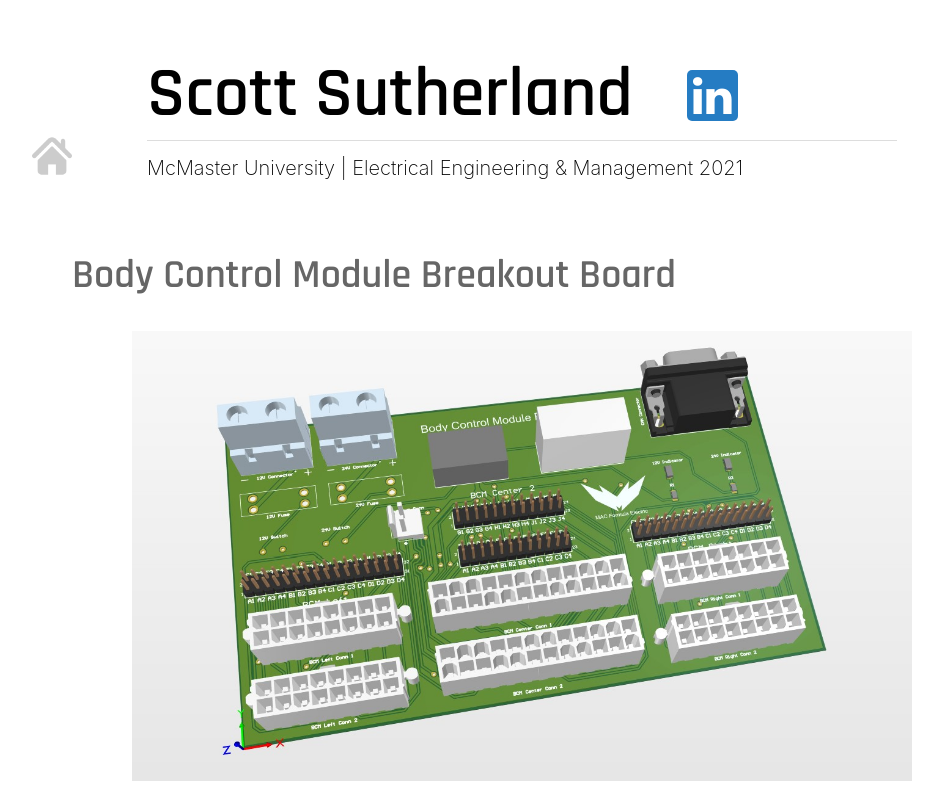
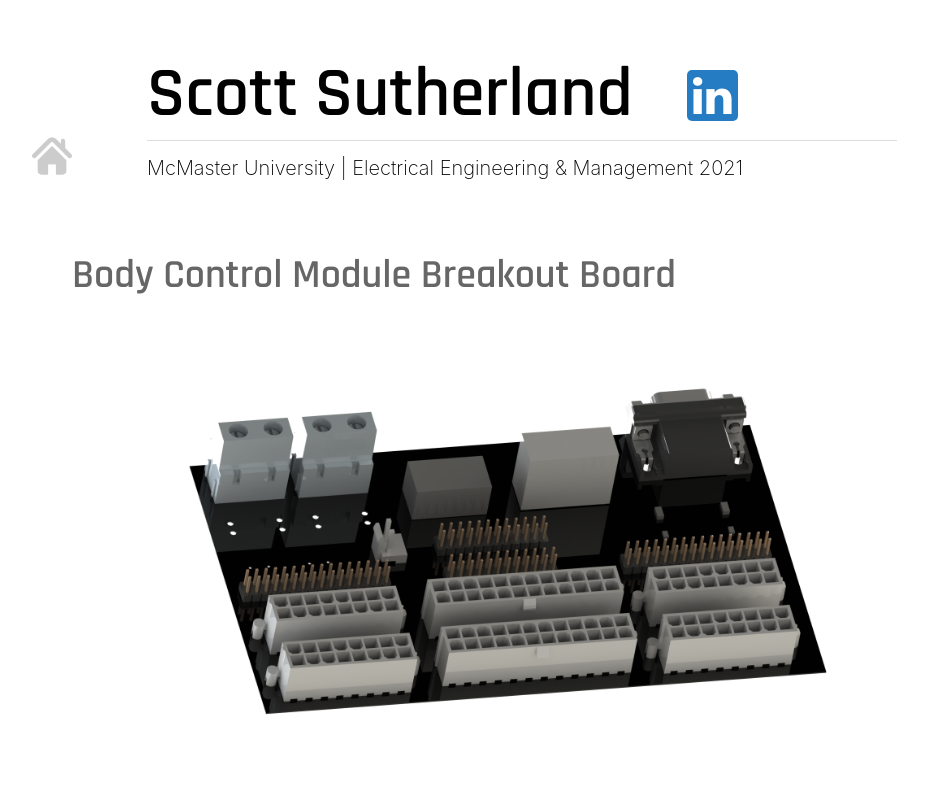
Before and after one commit to scottford14/scott-portfolio, a React (Create React App) app: page /bodycontrolmodulebreakoutboard in a window 1280 px wide. Shown: the top 795 px of the page, without its empty margins (118-1061 px from the left). Built offline with nearby package versions, Linux system fonts and the light colour scheme.

Commit message:
Added render for BCM Breakout and changed main pic

```diff
--- a/src/components/ProjectPage/BCMBreakout.js
+++ b/src/components/ProjectPage/BCMBreakout.js
@@ -6,6 +6,7 @@ import render from './../../img/BCM Breakout/BCM Breakout Board.jpg';
 import schematic from './../../img/BCM Breakout/BCM Breakout Schematic.PNG';
 import blank from './../../img/BCM Breakout/BCM Breakout 1.jpg';
 import assembled from './../../img/BCM Breakout/BCM Breakout Assembled Side.jpg';
+import swrender from './../../img/BCM Breakout/SW Render.png';
 
 export class BCMBreakout extends Component {
     render() {
@@ -13,6 +14,8 @@ export class BCMBreakout extends Component {
             <ProjectPage
             title="Body Control Module Breakout Board"
             images={[
+                {image:swrender,
+                description:"Solidworks rendering of the PCB after completing the layout"},
                 {image:render,
                 description:"Altium rendering of the PCB after completing the layout"},
                 {image:schematic,
--- a/src/components/Projects/Projects.js
+++ b/src/components/Projects/Projects.js
@@ -7,7 +7,7 @@ import acbthumbnail from './../../img/acb/ACB Render Black.png';
 import shutdownthumbnail from './../../img/shutdown/Shutdown Circuit.png';
 import wiringharnessthumbnail from './../../img/Wiring Harness/Wiring Harness.jpg';
 import hvcontrolboardthumbnail from './../../img/HV Control Board/HV Control Board Render Black.PNG';
-import bcmbreakoutthumbnail from './../../img/BCM Breakout/BCM Breakout Assembled Side.jpg';
+import bcmbreakoutthumbnail from './../../img/BCM Breakout/SW Render.png';
 
 export class Projects extends Component {
     constructor(props){
```
Also changed, not shown: src/img/BCM Breakout/SW Render.png (added).
